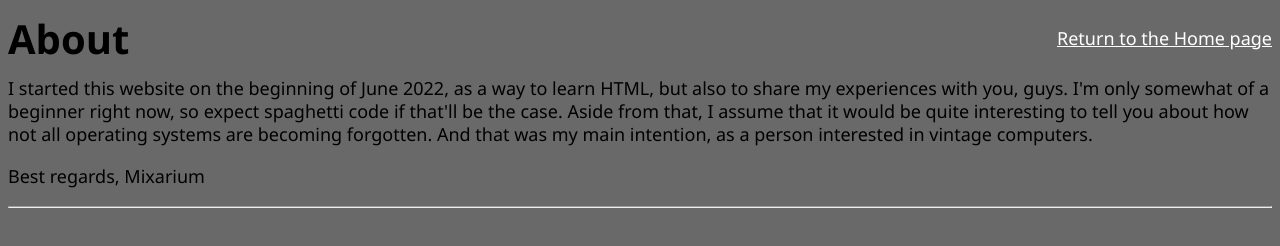
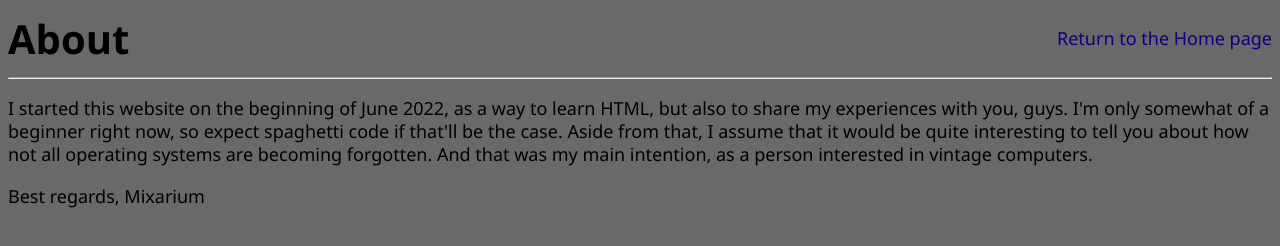
Before and after one commit to Mixarium/mixarium.github.io, a plain HTML site: page about/about.html in a window 1280 px wide. Drawn offline with Linux system fonts and the light colour scheme.

Commit message:
Update about.html

```diff
--- a/about/about.html
+++ b/about/about.html
@@ -29,7 +29,11 @@
         line-height: 23.4px;
         }
     a {
-        color: white;
+        color: rgb(13, 0, 126);
+        text-decoration: none;
+        }
+    a:hover {
+        text-decoration: underline;
         }
     </style>
     <head>
@@ -42,12 +46,12 @@
         <h1>
             About
         </h1>
+        <hr>
         <p>
             I started this website on the beginning of June 2022, as a way to learn HTML, but also to share my experiences with you, guys. I'm only somewhat of a beginner right now, so expect spaghetti code if that'll be the case. Aside from that, I assume that it would be quite interesting to tell you about how not all operating systems are becoming forgotten. And that was my main intention, as a person interested in vintage computers.
         </p>
         <p>Best regards,
             Mixarium
         </p>
-        <hr>
     </body>
 </html>
```
